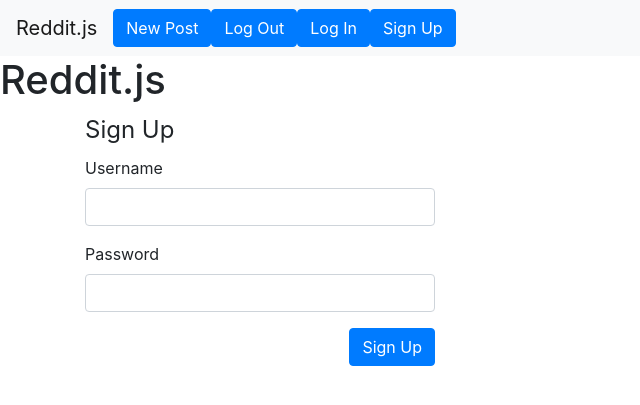
After one commit to reikamoon/redditjs, a Node server app: page /sign-up in a window 1280 px wide. The commit adds this page. Shown: the top 405 px of the page, without its empty margins (0-640 px from the left). Run offline with Node 20, Linux system fonts and the light colour scheme; some libraries are stand-ins or nearby versions.

Commit message:
users can now sign up

```diff
--- /dev/null
+++ b/controllers/auth.js
@@ -0,0 +1,24 @@
+const jwt = require('jsonwebtoken');
+module.exports = (app) => {
+// SIGN UP FORM
+  app.get("/sign-up", (req, res) => {
+    res.render("sign-up");
+  });
+  const User = require("../models/user");
+
+// SIGN UP POST
+  app.post("/sign-up", (req, res) => {
+// Create User and JWT
+  const user = new User(req.body);
+
+  user.save().then((user) => {
+      var token = jwt.sign({ _id: user._id }, process.env.SECRET, { expiresIn: "60 days" });
+      res.cookie('nToken', token, { maxAge: 900000, httpOnly: true });
+      res.redirect('/');
+    })
+    .catch(err => {
+      console.log(err.message);
+      return res.status(400).send({ err: err });
+    });
+});
+};
--- a/package.json
+++ b/package.json
@@ -10,11 +10,15 @@
   "license": "ISC",
   "dependencies": {
     "@handlebars/allow-prototype-access": "^1.0.3",
+    "bcryptjs": "^2.4.3",
     "body-parser": "^1.19.0",
+    "cookie-parser": "^1.4.5",
+    "dotenv": "^8.2.0",
     "express": "^4.17.1",
     "express-handlebars": "^4.0.4",
     "express-validator": "^5.3.1",
     "handlebars": "^4.7.6",
+    "jsonwebtoken": "^8.5.1",
     "mongoose": "^5.9.19"
   },
   "devDependencies": {
--- a/server.js
+++ b/server.js
@@ -1,10 +1,16 @@
+require('dotenv').config();
 // Initialize express
 const express = require('express')
-const app = express()
-
+var app = express();
 
 const bodyParser = require('body-parser');
 const expressValidator = require('express-validator');
+
+var cookieParser = require('cookie-parser');
+const jwt = require('jsonwebtoken');
+
+app.use(cookieParser()); // Add this after you initialize express.
+
 
 // Use Body Parser
 app.use(bodyParser.json());
@@ -33,6 +39,7 @@ app.set('view engine', 'handlebars');
 
 require('./controllers/posts.js')(app);
 require('./controllers/comments.js')(app);
+require('./controllers/auth.js')(app);
 
 // Choose a port to listen on
 const port = process.env.PORT || 3000;
--- a/views/partials/navbar.handlebars
+++ b/views/partials/navbar.handlebars
@@ -8,6 +8,11 @@
       <li class="nav-item">
         <a href="/posts/new" class="btn btn-primary navbar-btn">New Post</a>
       </li>
+      <ul class="nav navbar-nav navbar-right">
+      <li><a href="/logout" class="btn btn-primary navbar-btn">Log Out</a></li>
+      <li><a href="/login" class="btn btn-primary navbar-btn">Log In</a></li>
+      <li><a href="/sign-up" class="btn btn-primary navbar-btn">Sign Up</a></li>
+    </ul>
     </ul>
   </div>
 </nav>
--- /dev/null
+++ b/views/sign-up.handlebars
@@ -0,0 +1,18 @@
+<div class="row">
+  <div class="col-sm-4 col-sm-offset-4">
+    <form action="/sign-up" method="post">
+      <legend>Sign Up</legend>
+      <div class="form-group">
+        <label for="username">Username</label>
+        <input type="text" name="username" class="form-control" id="username">
+      </div>
+      <div class="form-group">
+        <label for="password">Password</label>
+        <input type="password" name="password" class="form-control" id="password">
+      </div>
+      <div class='text-right'>
+        <button type="submit" class="btn btn-primary">Sign Up</button>
+      </div>
+    </form>
+  </div>
+</div>
```
Also changed, not shown: models/user.js (added, +41 -0 lines), 2 other files.
